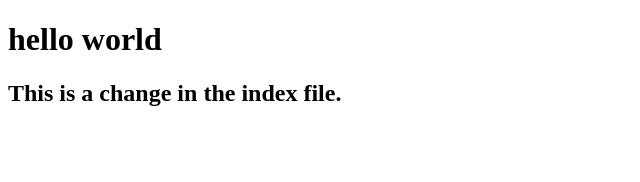
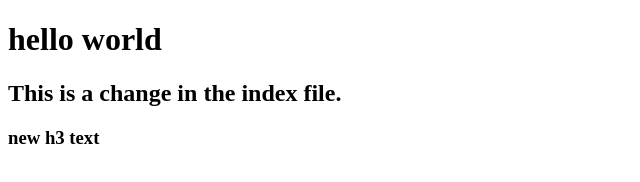
Before and after one commit to jucareos/mysecondrepo, a plain HTML site: page index.html in a window 1280 px wide. Shown: the whole page, without its empty margins (0-640 px from the left). Drawn offline with Linux system fonts and the light colour scheme.

Commit message:
index file changed.

```diff
--- a/index.html
+++ b/index.html
@@ -6,5 +6,6 @@
 <body>
 	<h1>hello world</h1>
 	<h2>This is a change in the index file.</h2>
+	<h3>new h3 text</h3>
 </body>
 </html>
```
